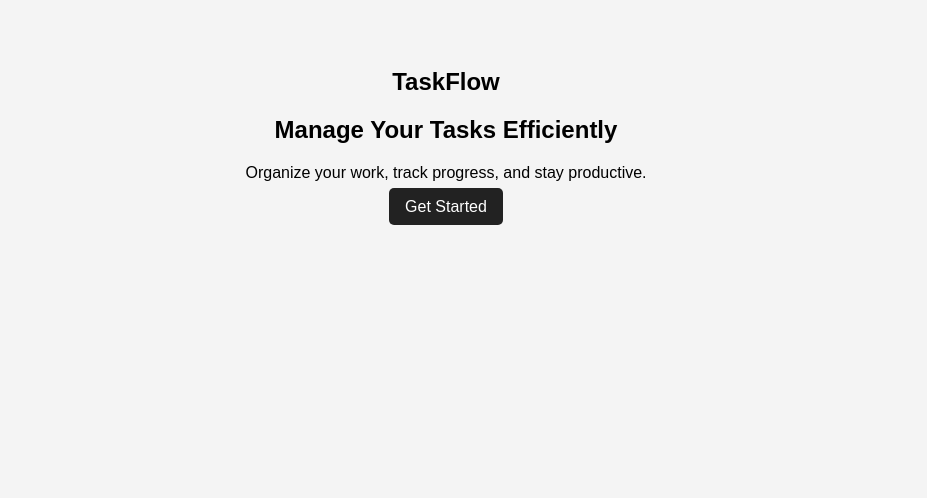
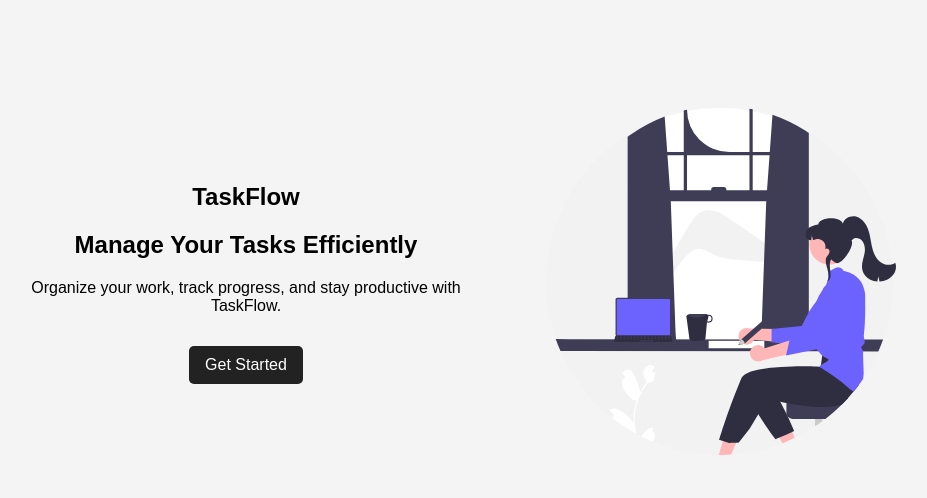
Before and after one commit to Ghound03/taskflow, a Django app: template templates/home.html in a window 1280 px wide. Shown: the part 110-608 px from the top of the page, without its empty margins (194-1121 px from the left). Run offline with Django 3.2, Linux system fonts and the light colour scheme; the template is opened without the code that fills it, so the values that code supplies are empty.

Commit message:
Add homepage hero image and improve landing page

```diff
--- a/static/css/style.css
+++ b/static/css/style.css
@@ -167,6 +167,11 @@ table tr:hover {
 
 @media (max-width: 768px) {
 
+    .hero-content {
+    flex-direction: column;
+    text-align: center;
+}
+
     .stats-container {
         flex-direction: column;
         align-items: center;
@@ -182,3 +187,35 @@ table tr:hover {
     }
 
 }
+
+.hero-content {
+    display: flex;
+    align-items: center;
+    justify-content: center;
+    gap: 50px;
+    flex-wrap: wrap;
+    padding: 40px;
+}
+
+.hero-text {
+    max-width: 500px;
+}
+
+.hero-image img {
+    max-width: 350px;
+    width: 100%;
+}
+
+.button {
+    display: inline-block;
+    margin-top: 15px;
+    padding: 12px 20px;
+    background-color: #222;
+    color: white;
+    text-decoration: none;
+    border-radius: 5px;
+}
+
+.hero-image {
+    margin-top: 20px;
+}
--- a/templates/home.html
+++ b/templates/home.html
@@ -1,8 +1,14 @@
 {% extends 'base.html' %}
+
+{% load static %}
 
 {% block content %}
 
 <section class="hero">
+
+    <div class="hero-content">
+
+        <div class="hero-text">
 
             <h1>TaskFlow</h1>
 
@@ -10,7 +16,7 @@
 
             <p>
                 Organize your work, track progress,
-        and stay productive.
+                and stay productive with TaskFlow.
             </p>
 
             {% if user.is_authenticated %}
@@ -27,6 +33,19 @@
 
             {% endif %}
 
+        </div>
+
+        <div class="hero-image">
+
+            <img
+                src="{% static 'images/task-management.svg' %}"
+                alt="Task Management Illustration"
+            >
+
+        </div>
+
+    </div>
+
 </section>
 
 {% endblock %}
```
Also changed, not shown: static/images/task-management.svg (added). Lines whose indentation alone changed are shown as unchanged.
